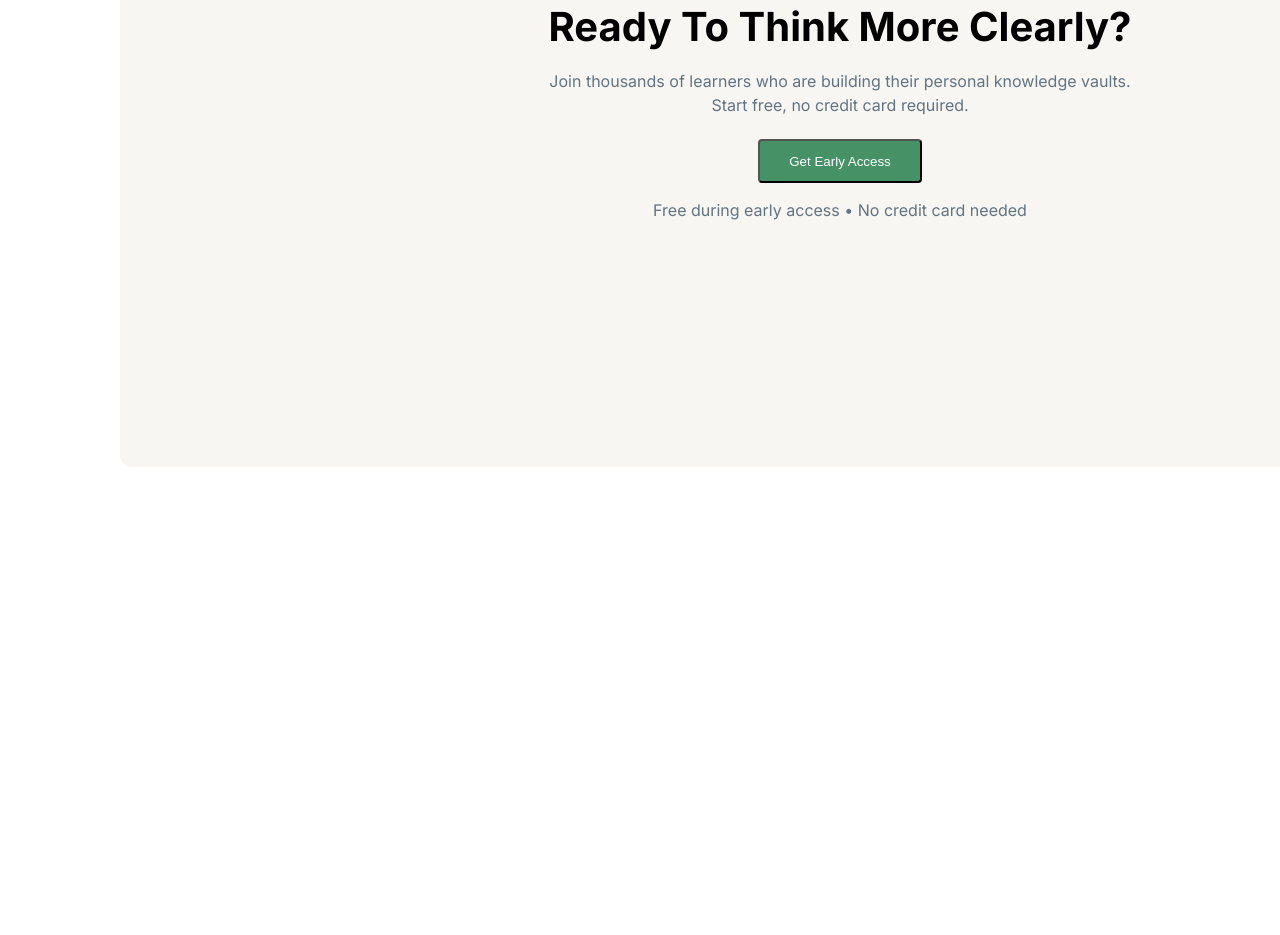
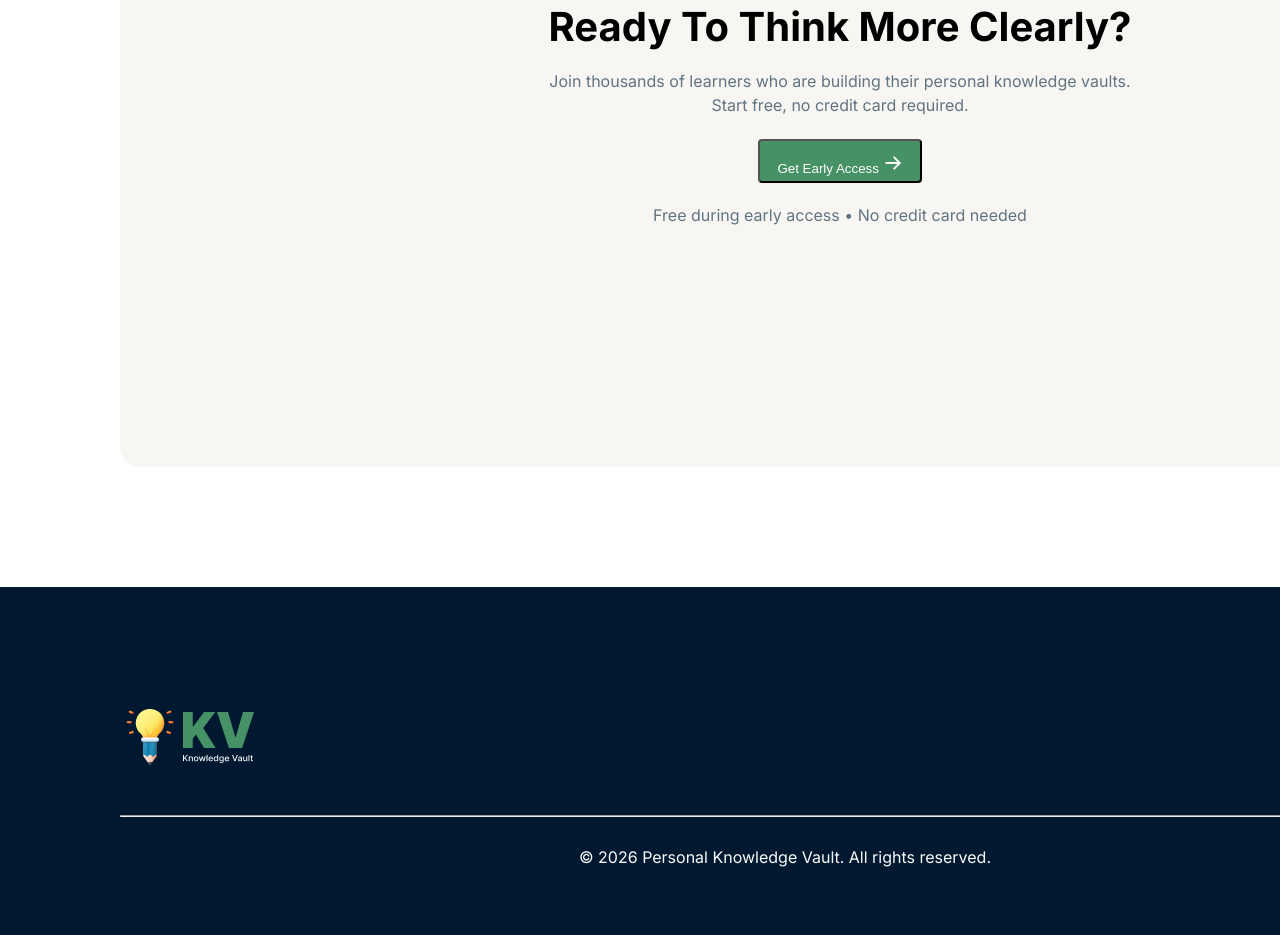
Before and after one commit to Dinislamj6/b13-A1--repo, a plain HTML site: page index.html in a window 1280 px wide. Shown: the part 2403-3338 px from the top of the page. Before the commit the page ends 2990 px from the top, so only its background shows below. Drawn offline with Linux system fonts and the light colour scheme.

Commit message:
added all section

```diff
--- a/index.html
+++ b/index.html
@@ -85,9 +85,28 @@
          <section class="Early-section">
           <h2>Ready to think more clearly?</h2>
           <p>Join thousands of learners who are building their personal knowledge vaults. <br>Start free, no credit card required.</p>
-            <button class="btn-last">Get Early Access</button>
+            <button class="btn-last">Get Early Access  <img src="./assets/ArrowRight.png" alt=""></button>
             <p>Free during early access • No credit card needed</p>
          </section>
     </main>
+    <footer>
+        <section class="foot">
+            <div class="foot-title">
+                <img src="./assets/logo-footer.png" alt="">
+            </div>
+            <div class="foot-social">
+                <H6>Social Links</H6>
+                <img src="./icon/fi_5969020.png" alt="">
+                <img src="./icon/fi_145807.png" alt="">
+                <img src="./icon/Frame 1171277690.png" alt="">
+            </div>
+
+        </section>
+         <div class="last-section">
+              <hr>
+           <p>© 2026 Personal Knowledge Vault. All rights reserved.</p>
+         </div>
+
+    </footer>
 </body>
 </html>
--- a/style/style.css
+++ b/style/style.css
@@ -262,9 +262,9 @@
     flex-direction: column;
     justify-content: flex-start;
     align-items: center;
-    border-radius: 12px;
+    border-radius: 20px;
     background-color: #F7F6F2;
-    margin: 2px 120px 120px 120px;
+    margin: 0 120px 120px 120px;
     padding: 130px 40px 80px 40px;
 }
 .Early-section h2{
@@ -294,10 +294,69 @@
     gap: 10px;
     align-items: center;
     justify-content: center;
-    padding: 12px 16px;
+    padding: 12px 12px;
     border-radius: 4px;
     color: #FFFFFF;
     background-color: #469165;
     opacity: 100%;
-    margin-bottom: 15px;
+    margin-bottom: 20px;
+
 }
+/* footer style*/
+footer{
+    width: 1570px;
+    height: 348px;
+    margin: 0;
+    background-color: #001931;
+}
+.foot{
+    width: 1360px;
+    height: 64px;
+    display: flex;
+    flex-direction: row;
+    justify-content: space-between;
+    align-items: flex-start;
+    margin: 120px 120px 164px 120px;
+
+}
+.foot-title{
+    margin-top: 120px;
+
+}
+.foot-social{
+    margin-top: 120px;
+    font-size: 20px;
+    font-weight: 500;
+    color: #FFFFFF;
+    line-height: 28px;
+    text-align: center;
+}
+.last-section{
+    text-align: center;
+    margin: 80px 120px 30px 120px;
+
+}
+.last-section p{
+         color: #FAFAFA;
+         margin-top: 30px;
+}
+/* mouse :hover */
+.btn-last:hover{
+ background-color: brown;
+
+}
+.btn-1:hover{
+    background-color: crimson;
+    color: #000000;
+}
+.special-btn:hover{
+  background-color: brown;
+}
+.btn:hover{
+    background-color: maroon;
+
+}
+.second-btn:hover{
+  background-color: cadetblue;
+  color: #000000;
+}
```
Also changed, not shown: icon/Frame 1171277690.png (added), icon/fi_145807.png (added), icon/fi_5969020.png (added).
